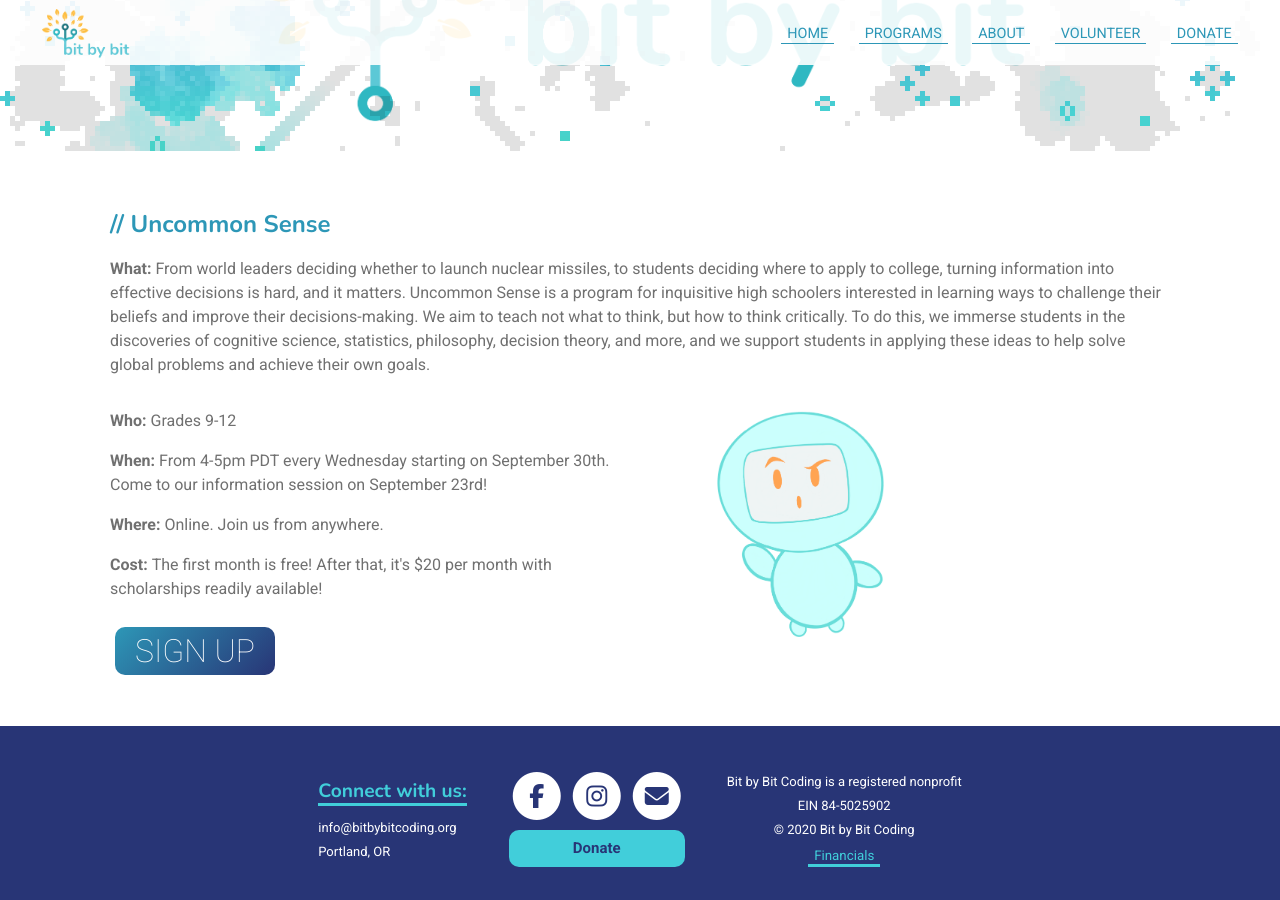
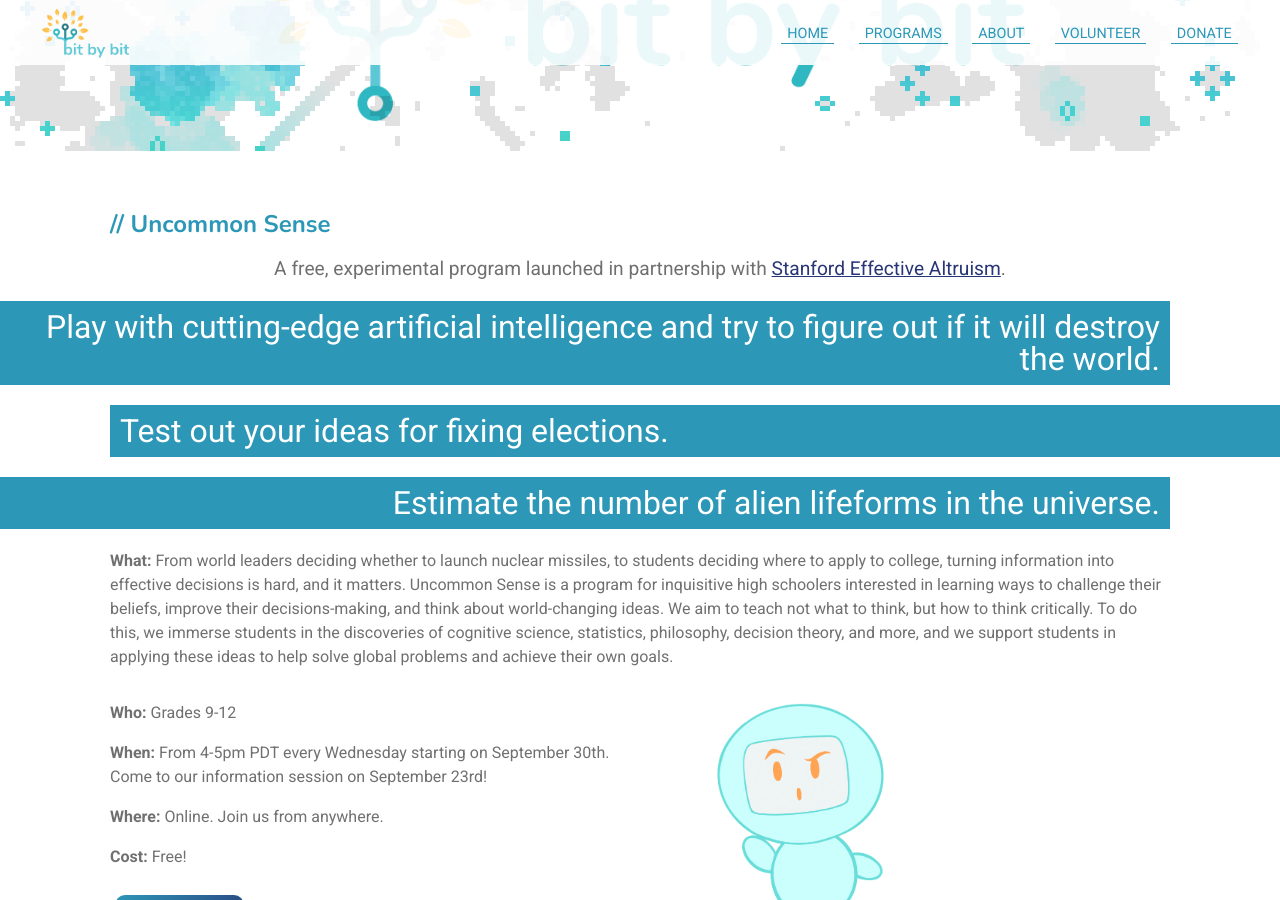
Before and after one commit to bit-by-bit-coding/bxb-website, a Jekyll site: the page built from uncommonsense.html, in a window 1280 px wide and 900 px high, scrolled down 214 px. Built offline with Jekyll 4.4.1, drawn with Linux system fonts in a browser that asks for light colours; nearby versions of some CDN libraries.

Commit message:
fix uncomon sense program details and add staggard bars with information

```diff
--- a/styles/programdetails.scss
+++ b/styles/programdetails.scss
@@ -1,24 +1,56 @@
 ---
 ---
-@import 'variables';
 
-#bigLogo{
+@import "variables";
+
+.title-text{
+  font-size: 1.2em;
+  display: block;
+  text-align: center;
+}
+
+/// staggard bars ///
+.info-banner {
+  color: #fff;
+  margin: 20px -40px;
+  padding: 10px;
+  background: $main;
+  font-size: 2em;
+  line-height: 1em;
+
+  @media screen and (min-width: 992px){
+    margin: 20px -110px;
+    max-width: calc(50vw + 600px);
+  }
+
+  &:nth-child(even) {
+    margin-left: auto;
+  }
+  &:nth-child(odd){
+    text-align: right;
+    margin-right: auto;
+  }
+}
+
+/// images ///
+
+#bigLogo {
   will-change: opacity;
   mix-blend-mode: multiply;
 }
 
-#bot{
+#bot {
   max-height: 20vw;
   padding-left: 60px;
 }
 
-.item{
+.item {
   flex: 1 1 10vw;
 }
 
-.buttons{
-  background-color:$main;
-  color: #F3F3F3;
+.buttons {
+  background-color: $main;
+  color: #f3f3f3;
   border-radius: 10px;
   width: 100%;
   border: none;
@@ -28,22 +60,22 @@
   margin-top: 10px;
 }
 
-.buttons:hover{
-    opacity: 0.85;
+.buttons:hover {
+  opacity: 0.85;
 }
 
-#top-image{
+#top-image {
   object-fit: cover;
   height: 100%;
   width: 40vw;
 }
 
 @media (max-width: 750px) {
-  #top-image{
-    width:100%;
+  #top-image {
+    width: 100%;
   }
-  #bot{
-    display:none;
+  #bot {
+    display: none;
   }
 }
 
@@ -74,10 +106,9 @@
 
 section.faqs {
   summary {
-
     font-size: 1.2em;
     // keep the same default font color (slightly not black) that seems to have been the default button text color
-    color:rgb(46, 52, 54);
+    color: rgb(46, 52, 54);
 
     // remove the default triangle to indicate whether the details is "open"
     // we are using or own custom one instead
@@ -118,7 +149,8 @@ section.faqs {
     margin-bottom: 30px;
   }
 
-  summary:hover, details[open] summary {
+  summary:hover,
+  details[open] summary {
     color: $main;
   }
 
@@ -133,7 +165,6 @@ section.faqs {
       animation-delay: 0ms, 500ms;
     }
   }
-
 }
 
 canvas {
--- a/uncommonsense.html
+++ b/uncommonsense.html
@@ -9,11 +9,27 @@ style: programdetails.css
 <div class="details-container">
     <div class="details-item">
         <h2>Uncommon Sense</h2>
-        <p><strong>What: </strong>
+        <span class="title-text">
+            A free, experimental program launched in partnership with <a
+                href="https://web.stanford.edu/group/ea/">Stanford Effective Altruism</a>.
+        </span>
+        <div class="info-banner">
+            Play with cutting-edge artificial intelligence and try to figure out if it will destroy the world.
+        </div>
+        <div class="info-banner">
+            Test out your ideas for fixing elections.
+        </div>
+        <div class="info-banner">
+            Estimate the number of alien lifeforms in the universe.
+        </div>
+
+        <p>
+            <strong>What: </strong>
             From world leaders deciding whether to launch nuclear missiles, to students deciding
             where to apply to college, turning information into effective decisions is hard, and it
             matters. Uncommon Sense is a program for inquisitive high schoolers interested in
-            learning ways to challenge their beliefs and improve their decisions-making. We aim to
+            learning ways to challenge their beliefs, improve their decisions-making, and think about world-changing
+            ideas. We aim to
             teach not what to think, but how to think critically. To do this, we immerse students in
             the discoveries of cognitive science, statistics, philosophy, decision theory, and more,
             and we support students in applying these ideas to help solve global problems and
@@ -29,11 +45,10 @@ style: programdetails.css
                     session on September 23rd!
                 </p>
                 <p><strong>Where: </strong>Online. Join us from anywhere.</p>
-                <p><strong>Cost: </strong> The first month is free! After that, it's $20 per month with scholarships
-                    readily available!</p>
+                <p><strong>Cost: </strong> Free!</p>
                 <a
                     href="https://docs.google.com/forms/d/e/1FAIpQLSfR2lw8nR5O6m5yJoN__JdJtjfsAE4-13kOIC1IRj7NBlAVzw/viewform"><button
-                        class="action-button largebutton">Sign Up</button></a>
+                        class="action-button largebutton">Apply</button></a>
             </div>
             <div class="item">
                 <img id="bot" src="imgs/eyebrowbot.PNG">
```
